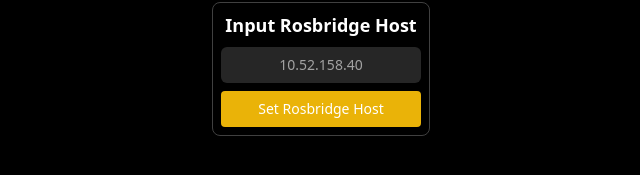
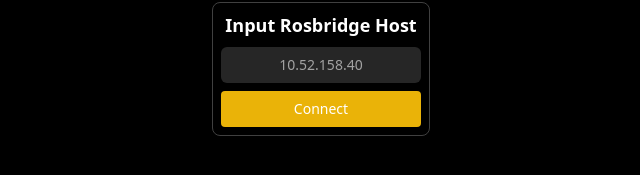
Before and after one commit to RoboJackets/urc-dashboard, a React (Create React App) app: page / in a window 1280 px wide. Shown: the part 331-506 px from the top of the page, without its empty margins (319-959 px from the left). Built offline with nearby package versions, Linux system fonts and the light colour scheme.

Commit message:
documentation

```diff
--- a/src/components/HostInput/HostInput.tsx
+++ b/src/components/HostInput/HostInput.tsx
@@ -22,7 +22,7 @@ export const HostInput = (props: HostInputProps) => {
             }
           }}
         >
-          Set Rosbridge Host
+          Connect
         </button>
       </div>
     </div>
```
Also changed, not shown: 1 other file (tests, documents, lock files or other folders).
